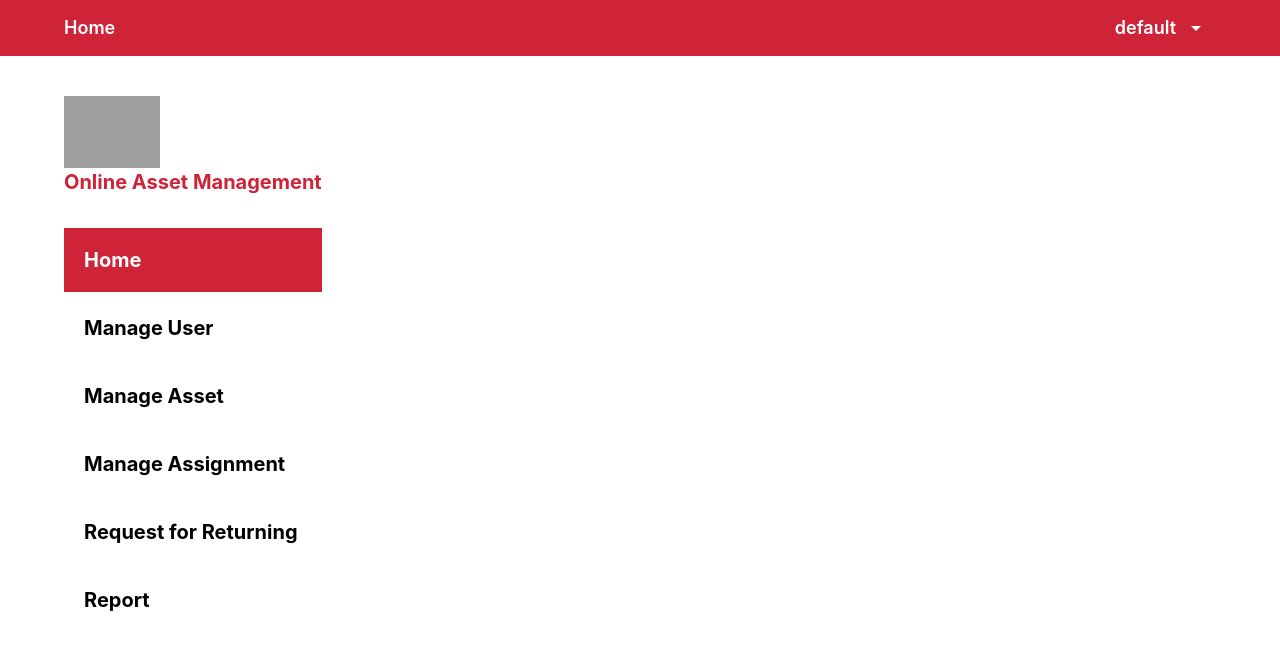
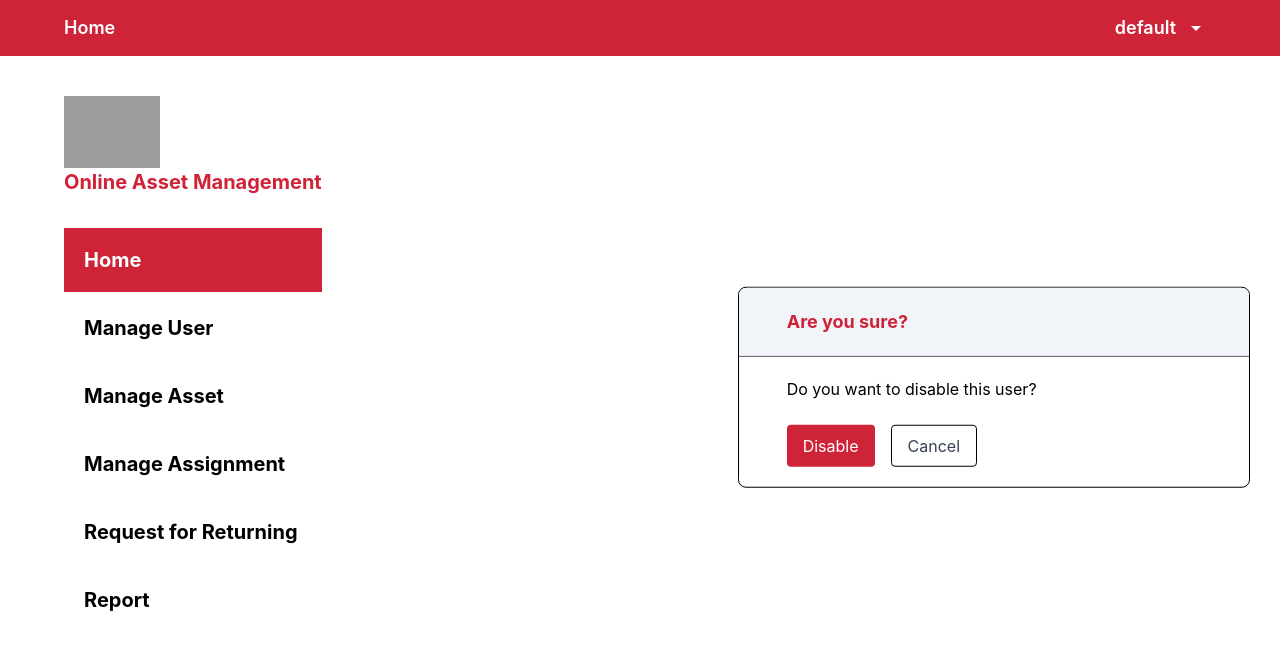
Before and after one commit to tuantai1522/AssetManagement, a React (Create React App) app in the folder AssetManagement.Application/FrontEnd/: page / in a window 1280 px wide. Shown: the top 650 px of the page. Built offline with nearby package versions, Linux system fonts and the light colour scheme; grey boxes are pictures that could not be loaded.

Commit message:
Add ConfirmationModal

```diff
--- /dev/null
+++ b/AssetManagement.Application/FrontEnd/src/app/components/confirmModal/index.tsx
@@ -0,0 +1,50 @@
+interface Props {
+  message: string;
+  titleMessage?: string;
+  confirmMessage?: string;
+  cancelMessage?: string;
+  isOpen: boolean;
+  onClose: () => void;
+  onConfirm: () => void;
+}
+
+const ConfirmModal = ({
+  message,
+  titleMessage,
+  confirmMessage,
+  cancelMessage,
+  isOpen,
+  onClose,
+  onConfirm,
+}: Props) => {
+  if (!isOpen) return null;
+
+  return (
+    <div className="absolute translate-x-1/2 translate-y-3/4 bg-white rounded-lg border border-black w-[32rem]">
+      <div className="bg-slate-100 rounded-t-lg border-b border-black px-12 py-5">
+        <h2 className="text-lg font-bold text-primary">
+          {titleMessage ?? "Are you sure?"}
+        </h2>
+      </div>
+      <div className="w-full h-full px-12 py-5">
+        <p className="mb-6">{message}</p>
+        <div className="flex space-x-4">
+          <button
+            className="bg-primary text-white px-4 py-2 rounded hover:bg-red-600"
+            onClick={onConfirm}
+          >
+            {confirmMessage ?? "OK"}
+          </button>
+          <button
+            className="border border-black text-gray-700 px-4 py-2 rounded hover:bg-gray-300"
+            onClick={onClose}
+          >
+            {cancelMessage ?? "Cancel"}
+          </button>
+        </div>
+      </div>
+    </div>
+  );
+};
+
+export default ConfirmModal;
--- a/AssetManagement.Application/FrontEnd/src/pages/home/index.tsx
+++ b/AssetManagement.Application/FrontEnd/src/pages/home/index.tsx
@@ -2,10 +2,12 @@ import logo from "../../app/assets/images/logo/logo.svg";
 import agent from "../../app/api/agent";
 import { Product } from "../../app/models/Product";
 import DefaultLayout from "../../app/layout/DefaultLayout";
+import ManagementUserPage from "../manageUser";
 export default function HomePage() {
 
   return (
     <div>
+      <ManagementUserPage />
     </div>
   );
 }
--- a/AssetManagement.Application/FrontEnd/src/pages/manageUser/index.tsx
+++ b/AssetManagement.Application/FrontEnd/src/pages/manageUser/index.tsx
@@ -1,8 +1,15 @@
+import ConfirmModal from "../../app/components/confirmModal";
 
 export default function ManagementUserPage() {
-
-   return(
-    <div>
+  return (
+    <div className="relative bg-black w-full h-full">
+      <ConfirmModal
+        message="Do you want to disable this user?"
+        confirmMessage="Disable"
+        isOpen={true}
+        onClose={() => {}}
+        onConfirm={() => {}}
+      />
     </div>
   );
 }
```
